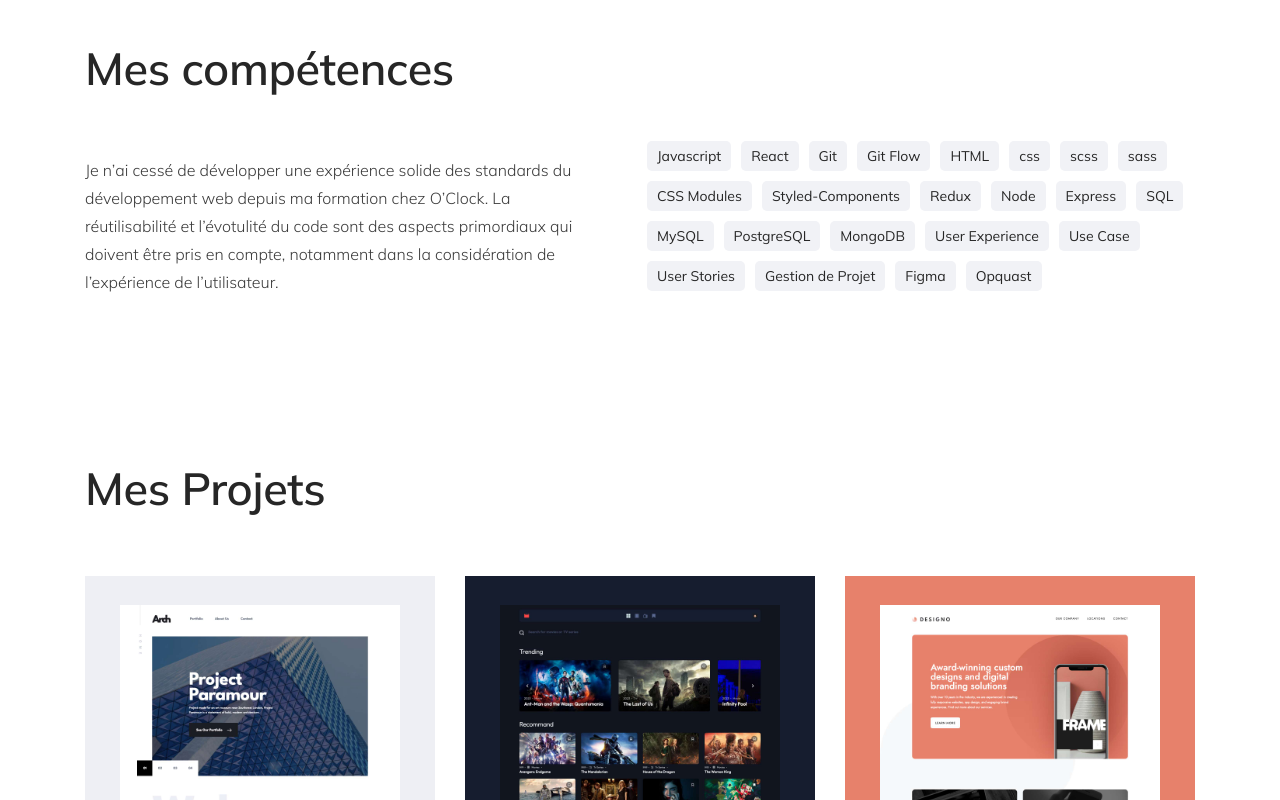
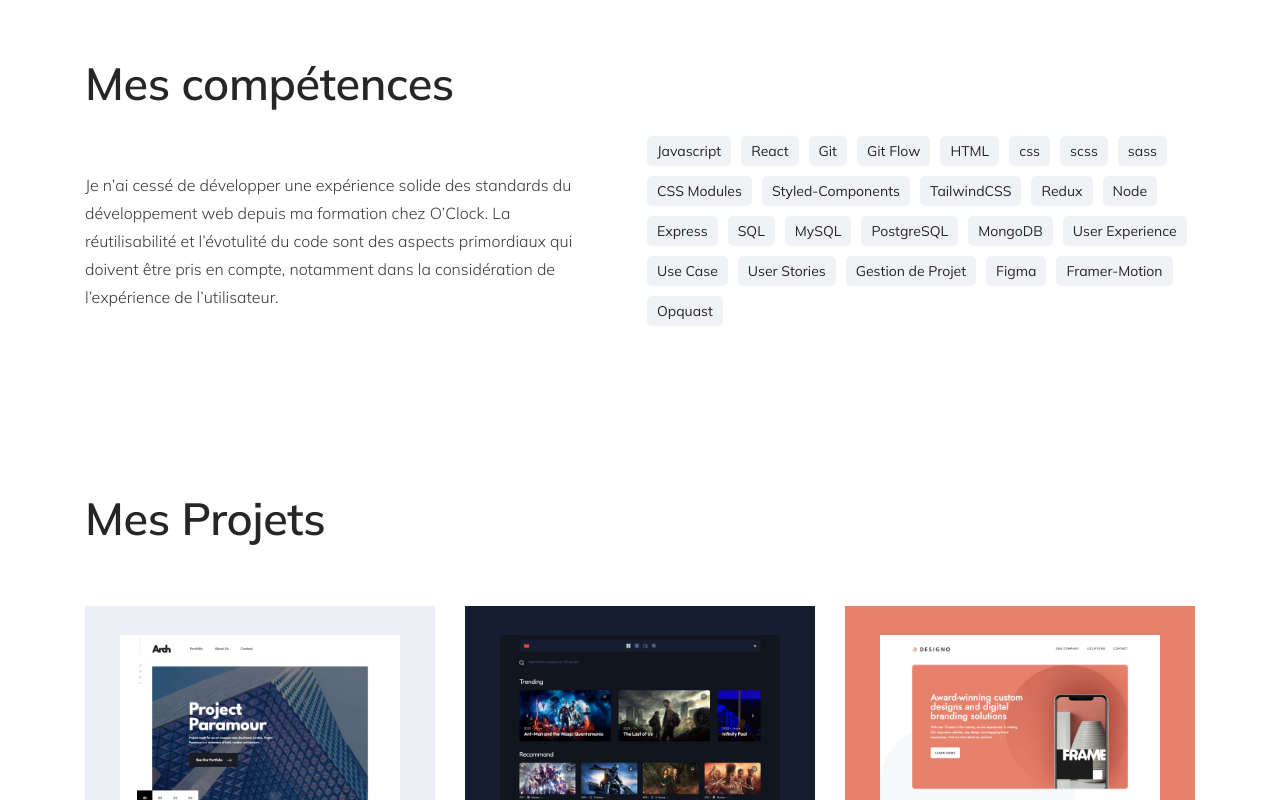
Before and after one commit to Alexandre-st/Portfolio, a React (Vite) app: page / in a window 1280 px wide. Shown: the part 880-1680 px from the top of the page. Built offline with nearby package versions, Linux system fonts and the light colour scheme.

Commit message:
Update the homepage, the skills part

```diff
--- a/src/components/Projects.jsx
+++ b/src/components/Projects.jsx
@@ -1,5 +1,5 @@
 import { Link } from 'react-router-dom';
-import { projects } from '../data/projects';
+import { projects } from '../data/data';
 
 const Projects = () => {
   return (
--- a/src/data/projects.js
+++ b/src/data/data.js
@@ -5,7 +5,7 @@ import netflims from "../assets/images/projects/netflims.jpg";
 import todoList from "../assets/images/projects/todoList.png";
 import typemaster from "../assets/images/projects/typemaster.jpg";
 
-export const projects = [
+const projects = [
   {
     id: "0",
     styleName: "projects-container",
@@ -13,7 +13,8 @@ export const projects = [
     color: "#eeeff4",
     title: "Arch Studio",
     linkName: "archstudio",
-    infos: "Ce projet m'a permis de construire un site web multi-page en faisant en sorte qu'il corresponde au design fourni. J'ai utilisé React, Sass et mise en place différentes cartes avec LeafletJS qui correspondent aux emplacements des entreprises.",
+    infos:
+      "Ce projet m'a permis de construire un site web multi-page en faisant en sorte qu'il corresponde au design fourni. J'ai utilisé React, Sass et mise en place différentes cartes avec LeafletJS qui correspondent aux emplacements des entreprises.",
     type: "Développement Front-End",
     technos: ["REACT", "REACT-ROUTER", "SASS", "FORMIK"],
     link: "https://alexandre-st-arch-studio.netlify.app",
@@ -31,9 +32,18 @@ export const projects = [
     color: "#161d2f",
     title: "NetFlims",
     linkName: "netflims",
-    infos: "Application web reprenant certains traits de Netflix. C'est un projet qui a été créé avec deux autres dévéloppeurs. Utilisation de Supabase pour l'authentification et gestion des favoris.",
+    infos:
+      "Application web reprenant certains traits de Netflix. C'est un projet qui a été créé avec deux autres dévéloppeurs. Utilisation de Supabase pour l'authentification et gestion des favoris.",
     type: "Développement Front-End",
-    technos: ["REACT", "REACT-ROUTER", "REDUX", "SASS", "FORMIK", "SUPABASE", "EMAILJS"],
+    technos: [
+      "REACT",
+      "REACT-ROUTER",
+      "REDUX",
+      "SASS",
+      "FORMIK",
+      "SUPABASE",
+      "EMAILJS",
+    ],
     link: "https://netflims.netlify.app/",
     github: "https://github.com/Alexandre-st/NetFlims",
     desc: "Application web reprenant certains traits de Netflix. Projet mis en place pour un projet de fin de formation et qui a été créé avec deux autres dévéloppeurs. Mise en place et utilisation de Supabase pour l'authentification et la gestion des favoris des films et séries. Gestion du profil via une route dédié, et la possibilité de contacter 'les créateurs de la plateforme' via un formulaire et l'envoi d'email est géré grâce à EmailJS.",
@@ -49,7 +59,8 @@ export const projects = [
     color: "#E7816B",
     title: "Designo",
     linkName: "designo",
-    infos: "Ce projet m'a permis de construire mon premier site web multi-page (7 pages) en faisant en sorte qu'il corresponde au design fourni. J'ai utilisé React, Sass et mise en place différentes cartes avec LeafletJS qui correspondent aux emplacements des entreprises.",
+    infos:
+      "Ce projet m'a permis de construire mon premier site web multi-page (7 pages) en faisant en sorte qu'il corresponde au design fourni. J'ai utilisé React, Sass et mise en place différentes cartes avec LeafletJS qui correspondent aux emplacements des entreprises.",
     type: "Développement Front-End",
     technos: ["REACT", "REACT-ROUTER", "LEAFLETJS", "SASS"],
     link: "https://alexandre-st-designo.netlify.app",
@@ -67,7 +78,8 @@ export const projects = [
     color: "#f16718",
     title: "Typemaster",
     linkName: "typemaster",
-    infos: "Une simple page en HTML et Sass avec un fort accent sur CSS Flexbox.",
+    infos:
+      "Une simple page en HTML et Sass avec un fort accent sur CSS Flexbox.",
     type: "Développement Front-End",
     technos: ["HTML", "SASS", "PARCEL"],
     link: "https://alexandre-st-typemaster.netlify.app/",
@@ -85,7 +97,8 @@ export const projects = [
     color: "#1e2b48",
     title: "DevFinder",
     linkName: "devfinder",
-    infos: "Une simple application React qui récupère des données de Github pour permettre aux utilisateurs de rechercher les informations du profil Github souhaité.",
+    infos:
+      "Une simple application React qui récupère des données de Github pour permettre aux utilisateurs de rechercher les informations du profil Github souhaité.",
     type: "Développement Front-End",
     technos: ["REACT", "SASS", "API", "PROP-TYPES"],
     link: "https://alexandre-st-devfinder.netlify.app",
@@ -103,7 +116,8 @@ export const projects = [
     color: "linear-gradient(135deg, #5df, #c058f3)",
     title: "Todo List",
     linkName: "todolist",
-    infos: "La classique TODO List avec quelques petits éléments sympa. Cette application inclus un switch theme et un système de drag & drop pour réorganiser les listes.",
+    infos:
+      "La classique TODO List avec quelques petits éléments sympa. Cette application inclus un switch theme et un système de drag & drop pour réorganiser les listes.",
     type: "Développement Front-End",
     technos: ["HTML", "SCSS", "JAVASCRIPT"],
     link: "https://alexandre-st-todoapp.netlify.app",
@@ -114,55 +128,34 @@ export const projects = [
     prevProject: "devfinder",
     nextProject: "archstudio",
   },
-  // {
-  //   id: "5",
-  //   styleName: "projects-container projects-container-reverse",
-  //   image: "",
-  //   color: "",
-  //   title: "",
-  //   infos: "",
-  //   type: "",
-  //   technos: ["", ""],
-  //   link: "",
-  //   github: "",
-  //   desc: "",
-  //   preview1: "",
-  //   preview2: "",
-  //   prevProject: "",
-  //   nextProject: "",
-  // },
-  // {
-  //   id: "6",
-  //   styleName: "projects-container",
-  //   image: "",
-  //   color: "",
-  //   title: "Designo",
-  //   infos: "",
-  //   type: "",
-  //   technos: ["", ""],
-  //   link: "",
-  //   github: "",
-  //   desc: "",
-  //   preview1: "",
-  //   preview2: "",
-  //   prevProject: "",
-  //   nextProject: "",
-  // },
-  // {
-  //   id: "7",
-  //   styleName: "projects-container projects-container-reverse",
-  //   image: "",
-  //   color: "",
-  //   title: "",
-  //   infos: "",
-  //   type: "",
-  //   technos: ["", ""],
-  //   link: "",
-  //   github: "",
-  //   desc: "",
-  //   preview1: "",
-  //   preview2: "",
-  //   prevProject: "",
-  //   nextProject: "",
-  // },
 ];
+
+const skills = [
+  { title: "Javascript" },
+  { title: "React" },
+  { title: "Git" },
+  { title: "Git Flow" },
+  { title: "HTML" },
+  { title: "css" },
+  { title: "scss" },
+  { title: "sass" },
+  { title: "CSS Modules" },
+  { title: "Styled-Components" },
+  { title: "TailwindCSS" },
+  { title: "Redux" },
+  { title: "Node" },
+  { title: "Express" },
+  { title: "SQL" },
+  { title: "MySQL" },
+  { title: "PostgreSQL" },
+  { title: "MongoDB" },
+  { title: "User Experience" },
+  { title: "Use Case" },
+  { title: "User Stories" },
+  { title: "Gestion de Projet" },
+  { title: "Figma" },
+  { title: "Framer-Motion" },
+  { title: "Opquast" },
+];
+
+export { projects, skills };
--- a/src/pages/Homepage.jsx
+++ b/src/pages/Homepage.jsx
@@ -1,6 +1,6 @@
 import { Link } from "react-router-dom";
 import Me from "../assets/images/Profil_Picture.jpg";
-import { projects } from "../data/projects";
+import { projects, skills } from "../data/data";
 
 const Homepage = () => {
   return (
@@ -39,29 +39,11 @@ const Homepage = () => {
         </div>
         <div className="skills-content">
           <ul className="skills-content-list">
-            <li className="skills-content-list-li">Javascript</li>
-            <li className="skills-content-list-li">React</li>
-            <li className="skills-content-list-li">Git</li>
-            <li className="skills-content-list-li">Git Flow</li>
-            <li className="skills-content-list-li">HTML</li>
-            <li className="skills-content-list-li">css</li>
-            <li className="skills-content-list-li">scss</li>
-            <li className="skills-content-list-li">sass</li>
-            <li className="skills-content-list-li">CSS Modules</li>
-            <li className="skills-content-list-li">Styled-Components</li>
-            <li className="skills-content-list-li">Redux</li>
-            <li className="skills-content-list-li">Node</li>
-            <li className="skills-content-list-li">Express</li>
-            <li className="skills-content-list-li">SQL</li>
-            <li className="skills-content-list-li">MySQL</li>
-            <li className="skills-content-list-li">PostgreSQL</li>
-            <li className="skills-content-list-li">MongoDB</li>
-            <li className="skills-content-list-li">User Experience</li>
-            <li className="skills-content-list-li">Use Case</li>
-            <li className="skills-content-list-li">User Stories</li>
-            <li className="skills-content-list-li">Gestion de Projet</li>
-            <li className="skills-content-list-li">Figma</li>
-            <li className="skills-content-list-li">Opquast</li>
+            {skills.map((skill) => (
+              <li className="skills-content-list-li" key={skill.title}>
+                {skill.title}
+              </li>
+            ))}
           </ul>
         </div>
       </section>
@@ -72,7 +54,11 @@ const Homepage = () => {
             .filter((project) => project.id < 3)
             .map((element) => {
               return (
-                <div className="work-content-element" style={{ background: element.color }} key={element.id}>
+                <div
+                  className="work-content-element"
+                  style={{ background: element.color }}
+                  key={element.id}
+                >
                   <img src={element.image} alt={element.name} />
                 </div>
               );
--- a/src/pages/Project.jsx
+++ b/src/pages/Project.jsx
@@ -1,7 +1,7 @@
 import { Link, useParams } from "react-router-dom";
 import ArrowLeft from '../assets/icons/Path-left.svg';
 import ArrowRight from '../assets/icons/Path-right.svg';
-import { projects } from "../data/projects";
+import { projects } from "../data/data";
 import NotFound from "./NotFound";
 
 const Project = () => {
--- a/src/styles/pages/_homepage.scss
+++ b/src/styles/pages/_homepage.scss
@@ -85,6 +85,7 @@
         &:hover {
           transform: scale(1.1);
           box-shadow: 0 0 10px #ced6e0;
+          cursor: default;
         }
       }
     }
```
